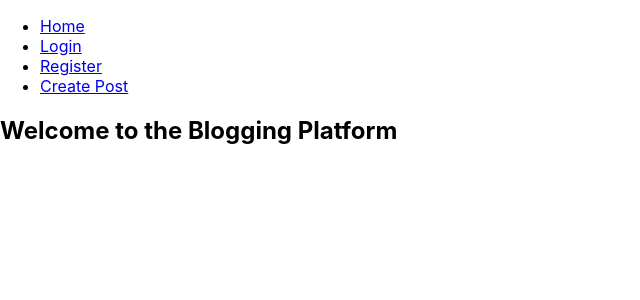
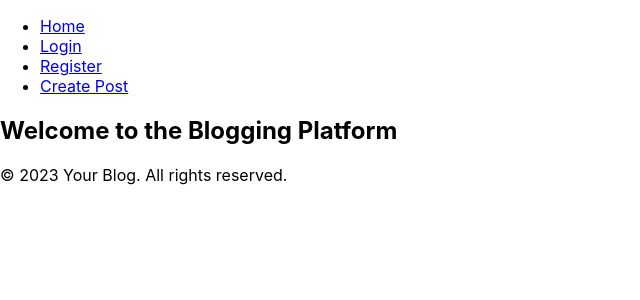
Before and after one commit to nyaliti/brofem-hub, a React (Create React App) app: page / in a window 1280 px wide. Shown: the top 300 px of the page, without its empty margins (0-640 px from the left). Built offline with nearby package versions, Linux system fonts and the light colour scheme.

Commit message:
connected Footer.js

```diff
--- a/src/App.js
+++ b/src/App.js
@@ -5,6 +5,7 @@ import Home from './components/Home';
 import Login from './components/Login';
 import Register from './components/Register';
 import CreatePost from './components/CreatePost';
+import Footer from './components/Footer'; // Import the Foote component
 
 const App = () => {
   return (
@@ -17,6 +18,7 @@ const App = () => {
           <Route path="/register" component={Register} />
           <Route path="/create-post" component={CreatePost} />
         </Switch>
+        <Footer /> {/* Include the Footer coomponent */}
       </div>
     </Router>
   );
```
